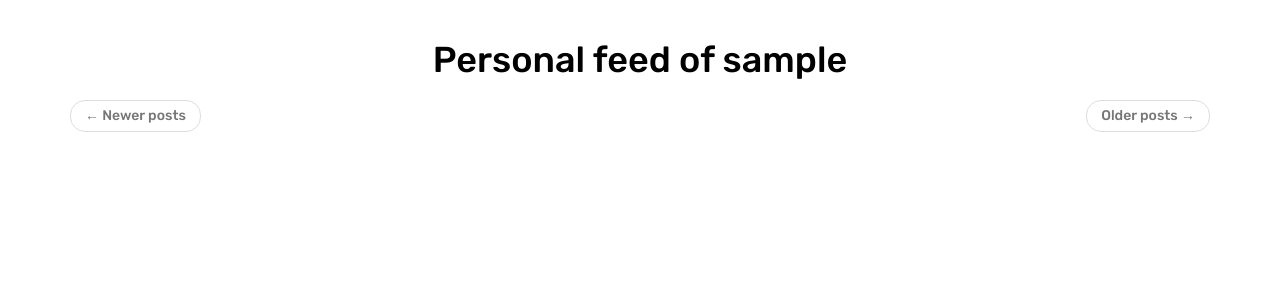
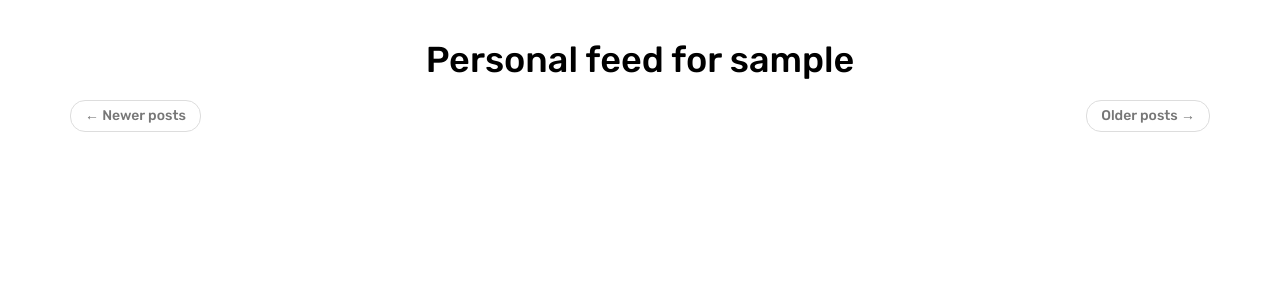
Before and after one commit to Amazeryogo/Streamfish-Source-Code, a Flask app: page / in a window 1280 px wide. Shown: the part 52-352 px from the top of the page. Run offline with Flask 2, Linux system fonts and the light colour scheme; the visitor is signed in with stand-in values (Sample User, id 1); data comes from the database, SQL or seed files in the repository; data that the repository does not hold is empty; some libraries are stand-ins or nearby versions.

```diff
--- a/app/templates/index.html
+++ b/app/templates/index.html
@@ -7,7 +7,7 @@
     <link href="{{url_for('static', filename='main.css') }}" rel="stylesheet">
 {% endif %}
 {% if index == True %}
-    <h1 style="text-align: center;">{{ _('Personal feed of %(username)s', username = current_user.username) }}</h1>
+    <h1 style="text-align: center;">{{ _('Personal feed for %(username)s', username = current_user.username) }}</h1>
 {% else %}
     <h1 style="text-align: center;">{{ _('Hey %(username)s, What are your plans?', username = current_user.username) }}</h1>
 {% endif %}
```
